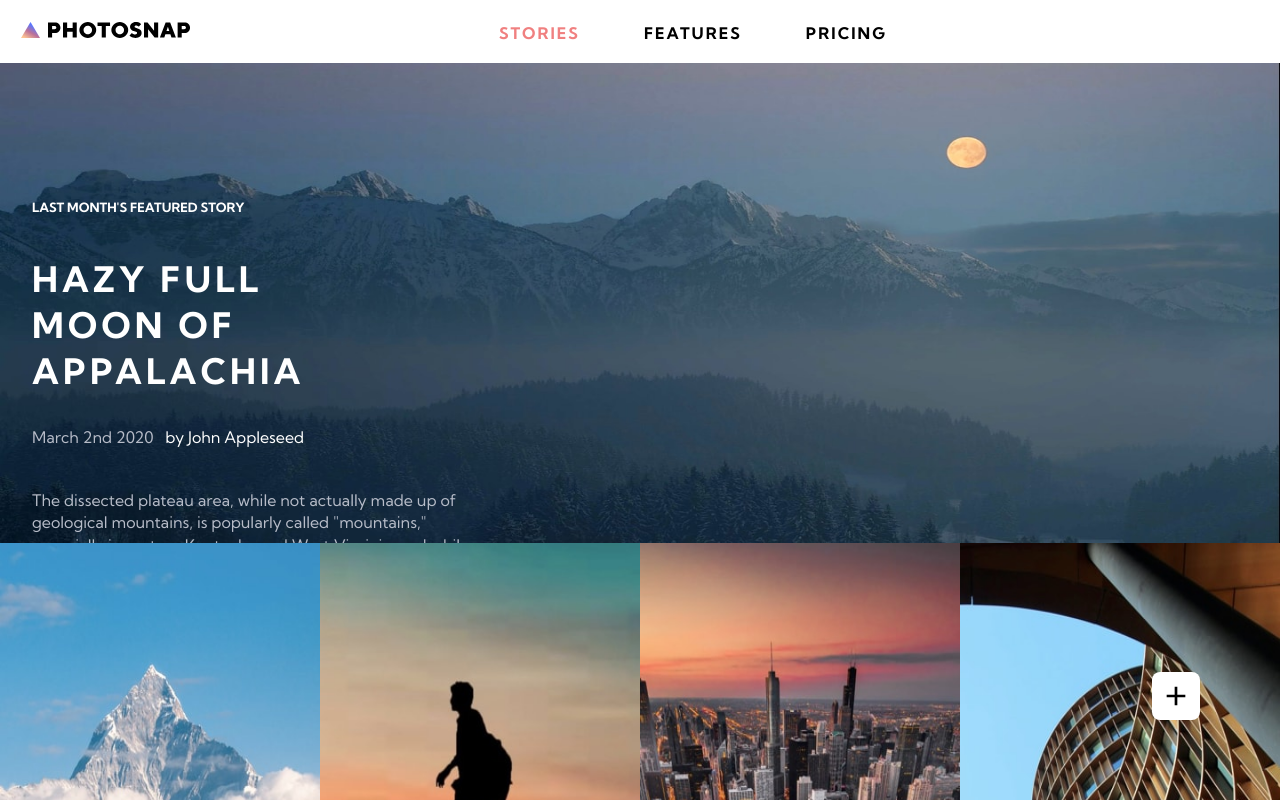
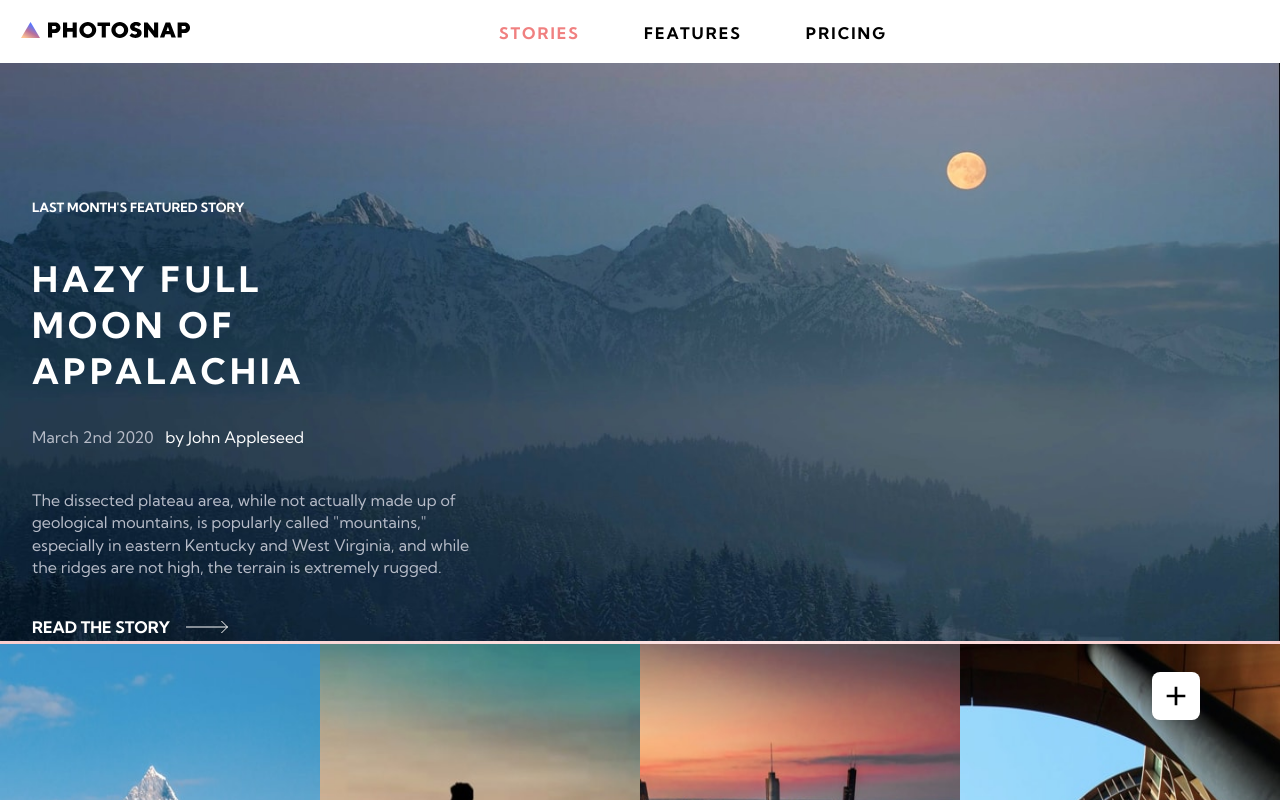
Before and after one commit to ai-is-awesome/photosnap_storyteller, a React (Create React App) app: page /stories in a window 1280 px wide. Shown: the top 800 px of the page. Built offline with nearby package versions, Linux system fonts and the light colour scheme.

Commit message:
more bug fixed

```diff
--- a/src/features/UserStory/USTopCard.module.scss
+++ b/src/features/UserStory/USTopCard.module.scss
@@ -6,8 +6,7 @@
    position: relative;
 
    .utc__image_container {
-      height: 30rem;
-      max-height: 33rem;
+      height: 28rem;
       overflow: hidden;
       &:hover {
          > img {
@@ -23,6 +22,10 @@
          transition: .3s ease-out;
          height: 100%;
          width: 100%;
+      }
+      @include m.desktop {
+         height: 100%;
+         // max-height: 40rem;
       }
    }
 }
```
